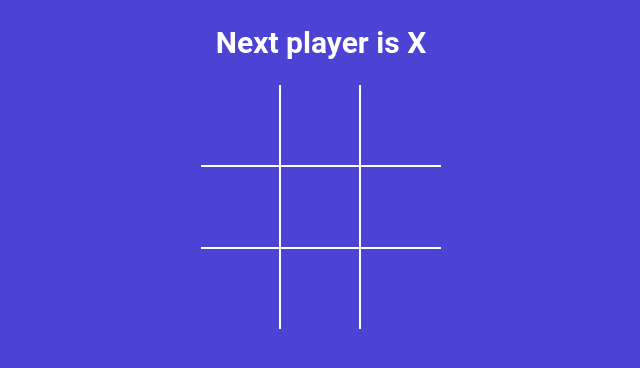
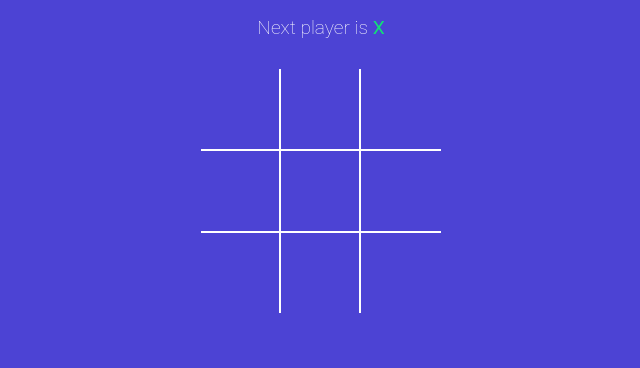
Before and after one commit to milknei/TicTacToeGame-React, a React (Vite) app: page / in a window 1280 px wide. Shown: the top 368 px of the page, without its empty margins (319-959 px from the left). Built offline with nearby package versions, Linux system fonts and the light colour scheme.

Commit message:
Display draw message. Applied styles for Status component

```diff
--- a/src/App.jsx
+++ b/src/App.jsx
@@ -1,6 +1,7 @@
 import './style.scss';
+import Board from './components/Board';
+import StatusMessage from './components/StatusMessage';
 import { useState } from 'react';
-import Board from './components/Board';
 import { calculateWinner } from './winner';
 
 function App() {
@@ -8,8 +9,6 @@
   const [isXNext, setIsXNext] = useState(true);
 
   const winner = calculateWinner(squares);
-  const nextPlayer = isXNext ? "X" : "O";
-  const statusMessage = winner ? `Winner is ${winner}` : `Next player is ${nextPlayer}`;
 
   const handleSquareClick = clickedPosition => {
     if (squares[clickedPosition] || winner) return;
@@ -28,8 +27,8 @@
   };
 
   return (
-    <div className='app'>
-      <h2>{statusMessage}</h2>
+    <div className="app">
+      <StatusMessage winner={winner} isXNext={isXNext} squares={squares} />
       <Board squares={squares} handleSquareClick={handleSquareClick} />
     </div>
   );
--- /dev/null
+++ b/src/components/StatusMessage.jsx
@@ -0,0 +1,41 @@
+const StatusMessage = ({ winner, isXNext, squares }) => {
+  const noMovesLeft = squares.every(squareValue => squareValue !== null);
+  const nextPlayer = isXNext ? 'X' : 'O';
+
+  const renderStatusMessage = () => {
+    if (winner) {
+      return (
+        <>
+          Winner is{' '}
+          <span className={winner === 'X' ? 'text-green' : 'text-orange'}>
+            {winner}
+          </span>
+        </>
+      );
+    }
+
+    if (!winner && noMovesLeft) {
+      return (
+        <>
+          <span className="text-green">X</span> and{' '}
+          <span className="text-orange">O</span> have a draw!
+        </>
+      );
+    }
+
+    if (!winner && !noMovesLeft) {
+      return (
+        <>
+          Next player is{' '}
+          <span className={isXNext ? 'text-green' : 'text-orange'}>
+            {nextPlayer}
+          </span>
+        </>
+      );
+    }
+  };
+
+  return <h2 className="status-message">{renderStatusMessage()}</h2>;
+};
+
+export default StatusMessage;
```
